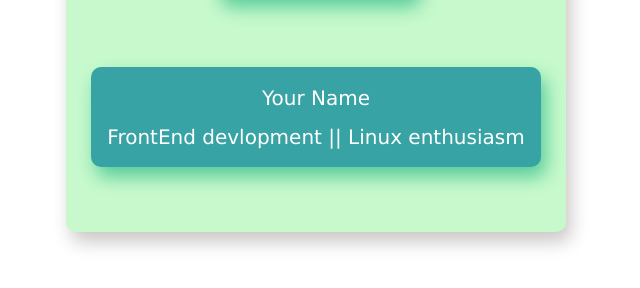
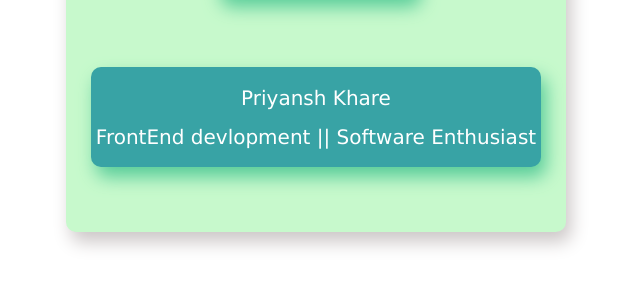
Before and after one commit to PriyanshK09/HTML-Practice-LPU, a plain HTML site: page HTML Project 3 (CSS Concepts)/index.html in a window 1280 px wide. Shown: the part 418-706 px from the top of the page, without its empty margins (324-964 px from the left). Drawn offline with Linux system fonts and the light colour scheme.

Commit message:
modified index.html

```diff
--- a/HTML Project 3 (CSS Concepts)/index.html
+++ b/HTML Project 3 (CSS Concepts)/index.html
@@ -12,8 +12,8 @@
             <img src="https://i.pinimg.com/originals/9c/44/5b/9c445b10fe9658a79f31fcdad62b12b8.jpg" alt="profile">
         </div>
         <div class="text">
-            <p class="name">Your Name</p>
-            <p>FrontEnd devlopment || Linux enthusiasm</p>
+            <p class="name">Priyansh Khare</p>
+            <p>FrontEnd devlopment || Software Enthusiast</p>
         </div>
     </div>
   <style>
```
